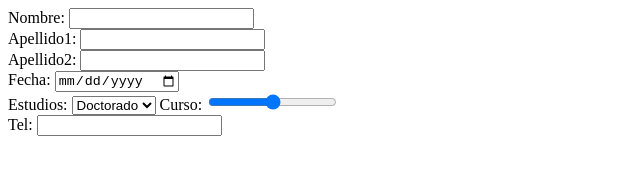
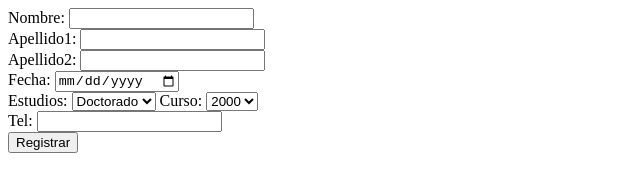
Before and after one commit to Reemolke/DWEC, a plain HTML site: page Proyecto 3/Ejercicio2.html in a window 1280 px wide. Shown: the whole page, without its empty margins (0-640 px from the left). Drawn offline with Linux system fonts and the light colour scheme.

Commit message:
Ejercicio2 años

```diff
--- a/Proyecto 3/Ejercicio2.html
+++ b/Proyecto 3/Ejercicio2.html
@@ -15,9 +15,13 @@
                     <option value="Libre">Libre</option>
             </select>
             <label for="curso">Curso: </label>
-            <input type="range" id="curso" name="curso" required><br>
+            <select id="curso" name="curso" id="curso">
+
+            </select><br>
             <label for="telefono">Tel: </label>
             <input type="tel" id="telefono" name="telefono" required><br>
+            <button type="submit">Registrar</button>
         </form>
+        <script src="Ejercicio2.js"></script>
     </body>
 </html>
--- a/Proyecto 3/Ejercicio2.js
+++ b/Proyecto 3/Ejercicio2.js
@@ -0,0 +1,9 @@
+const select = document.getElementById('curso');
+const currentYear = new Date().getFullYear();
+
+    for (let year = 2000; year <= currentYear; year++) {
+        const option = document.createElement('option');
+        option.value = year;
+        option.textContent = year;
+        select.appendChild(option);
+    }
```
